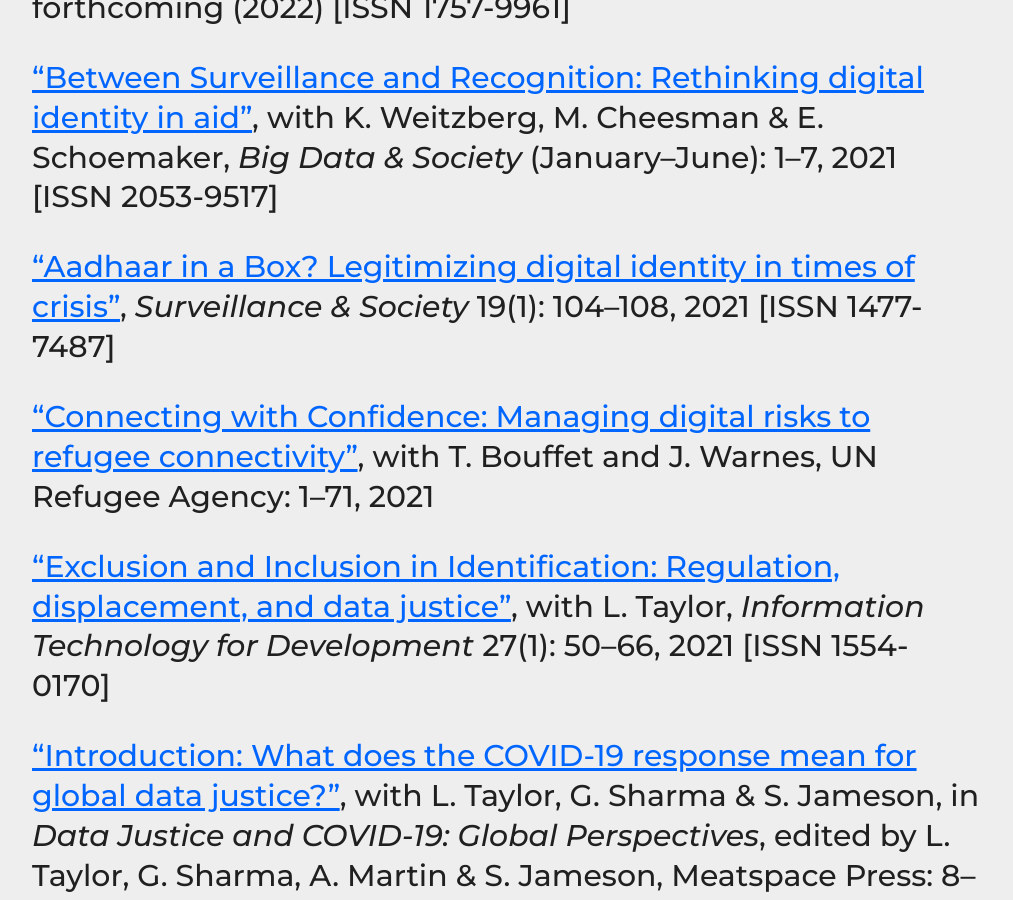
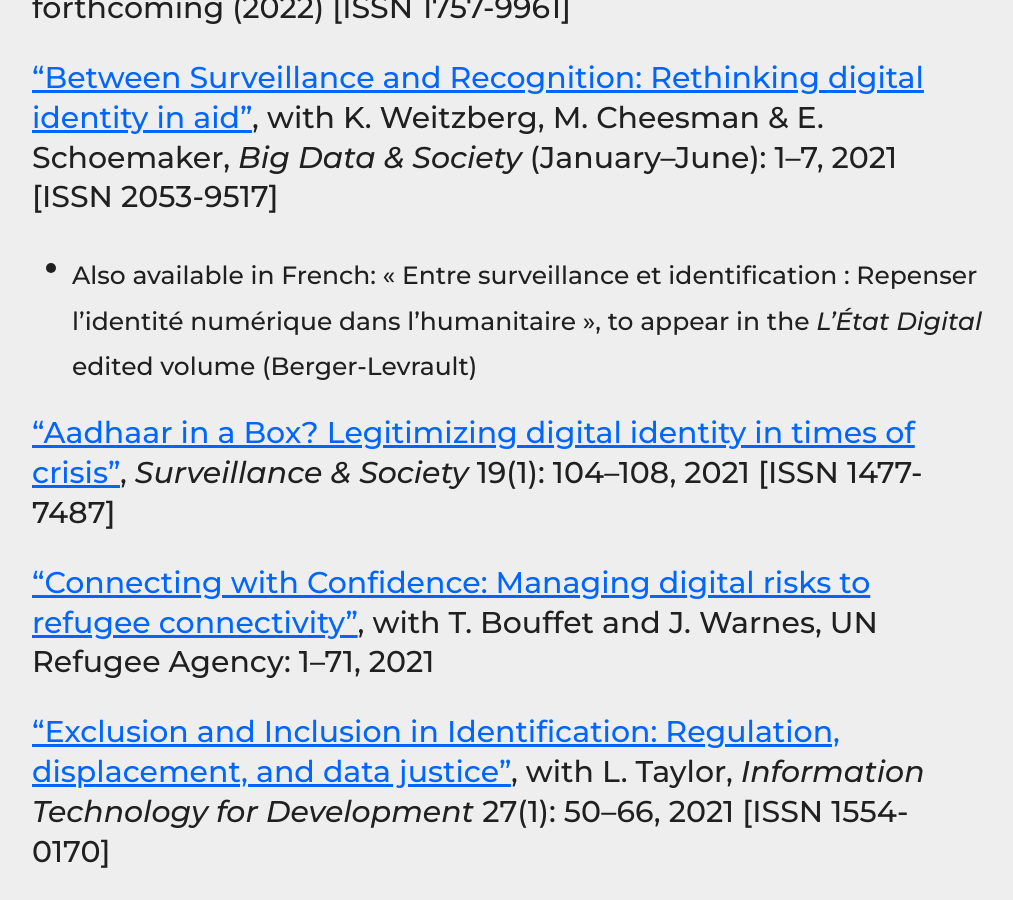
Before and after one commit to haroonalrasheed/641a, a Jekyll site: the page built from select-publications/index.md, in a window 1280 px wide and 900 px high, scrolled down 520 px. Shown: the whole window, without its empty margins (132-1145 px from the left). Built offline with Jekyll 4.4.1, drawn with Linux system fonts in a browser that asks for light colours.

Commit message:
Update index.md

```diff
--- a/select-publications/index.md
+++ b/select-publications/index.md
@@ -4,12 +4,12 @@ title: Select Publications
 ---
 
 ## Select Publications
-
 _[Contact me](mailto:a.k.martin@uvt.nl) for copies of articles/chapters_
 
 "(Re)making Data Markets: An exploration of the regulatory challenges", with L. Taylor, H. Mukiri-Smith, T. Petročnik & L. Savolainen, _Law, Innovation and Technology_ 14(2), forthcoming (2022) [ISSN 1757-9961]
 
 ["Between Surveillance and Recognition: Rethinking digital identity in aid"](https://doi.org/10.1177/20539517211006744), with K. Weitzberg, M. Cheesman & E. Schoemaker, *Big Data & Society* (January–June): 1–7, 2021 [ISSN 2053-9517]
+* <sub>Also available in French: « Entre surveillance et identification : Repenser l'identité numérique dans l'humanitaire », to appear in the _L'État Digital_ edited volume (Berger-Levrault)</sub>
 
 ["Aadhaar in a Box? Legitimizing digital identity in times of crisis"](https://doi.org/10.24908/ss.v19i1.14547), *Surveillance & Society* 19(1): 104–108, 2021 [ISSN 1477-7487]
 
```
